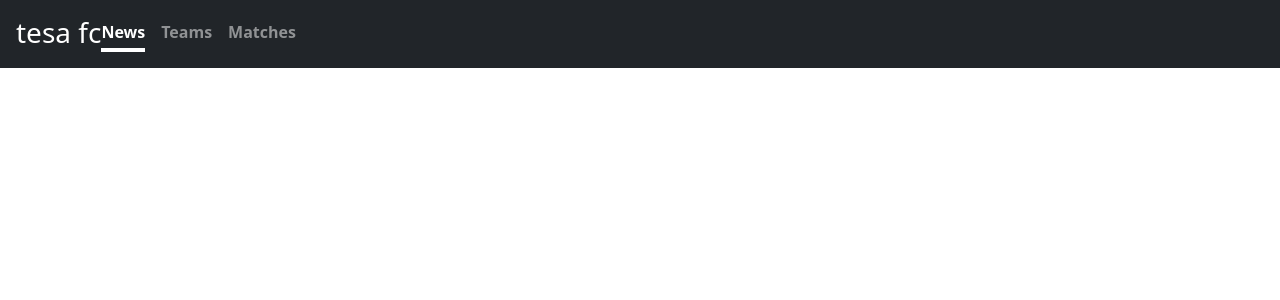
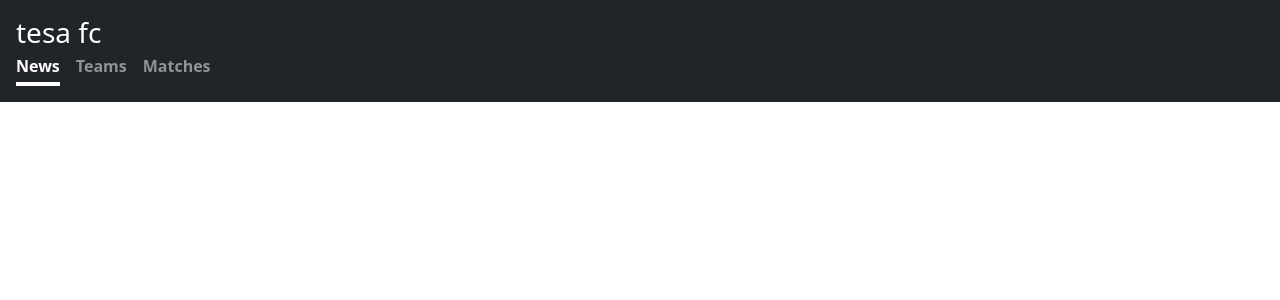
Before and after one commit to tesafc/tesafc.github.io, a Jekyll site: the page built from index.html, in a window 1280 px wide. Shown: the top 300 px of the page. Built offline with Jekyll 4.4.1, drawn with Linux system fonts in a browser that asks for light colours.

Commit message:
Update default.html

```diff
--- a/_layouts/default.html
+++ b/_layouts/default.html
@@ -24,8 +24,8 @@
     <div class="container-fluid w-100 d-flex mx-auto text-bg-dark p-3">
       <header>
         <div>
-          <h3 class="float-md-start mb-0">{{ site.title }}</h3>
-          <nav class="nav nav-masthead float-md-end">
+          <h3 class="mb-0">{{ site.title }}</h3>
+          <nav class="nav nav-masthead">
             <a class="nav-link fw-bold py-1 px-0 active" href="#">News</a>
             <a class="nav-link fw-bold py-1 px-0" href="#">Teams</a>
             <a class="nav-link fw-bold py-1 px-0" href="#">Matches</a>
```
